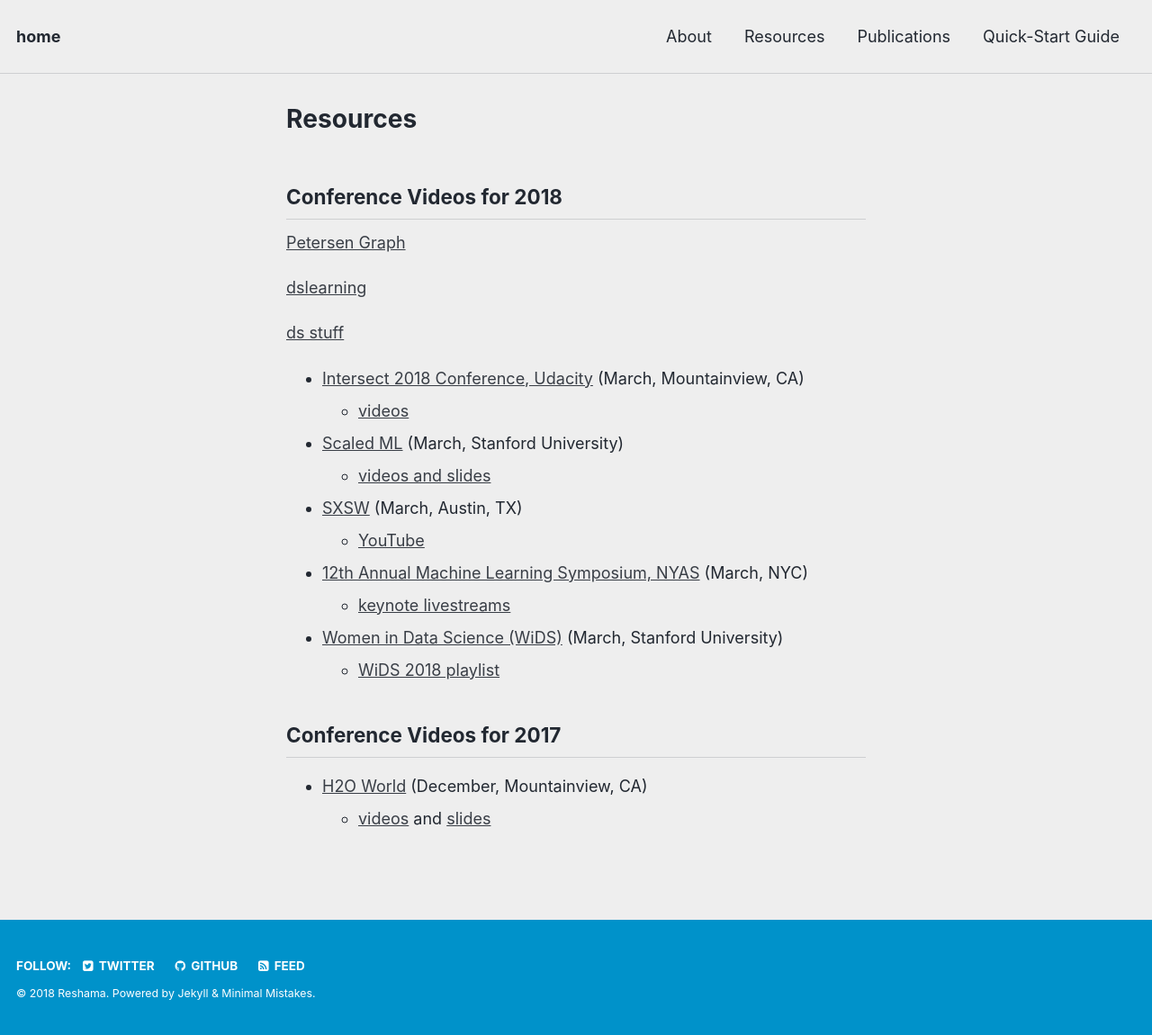
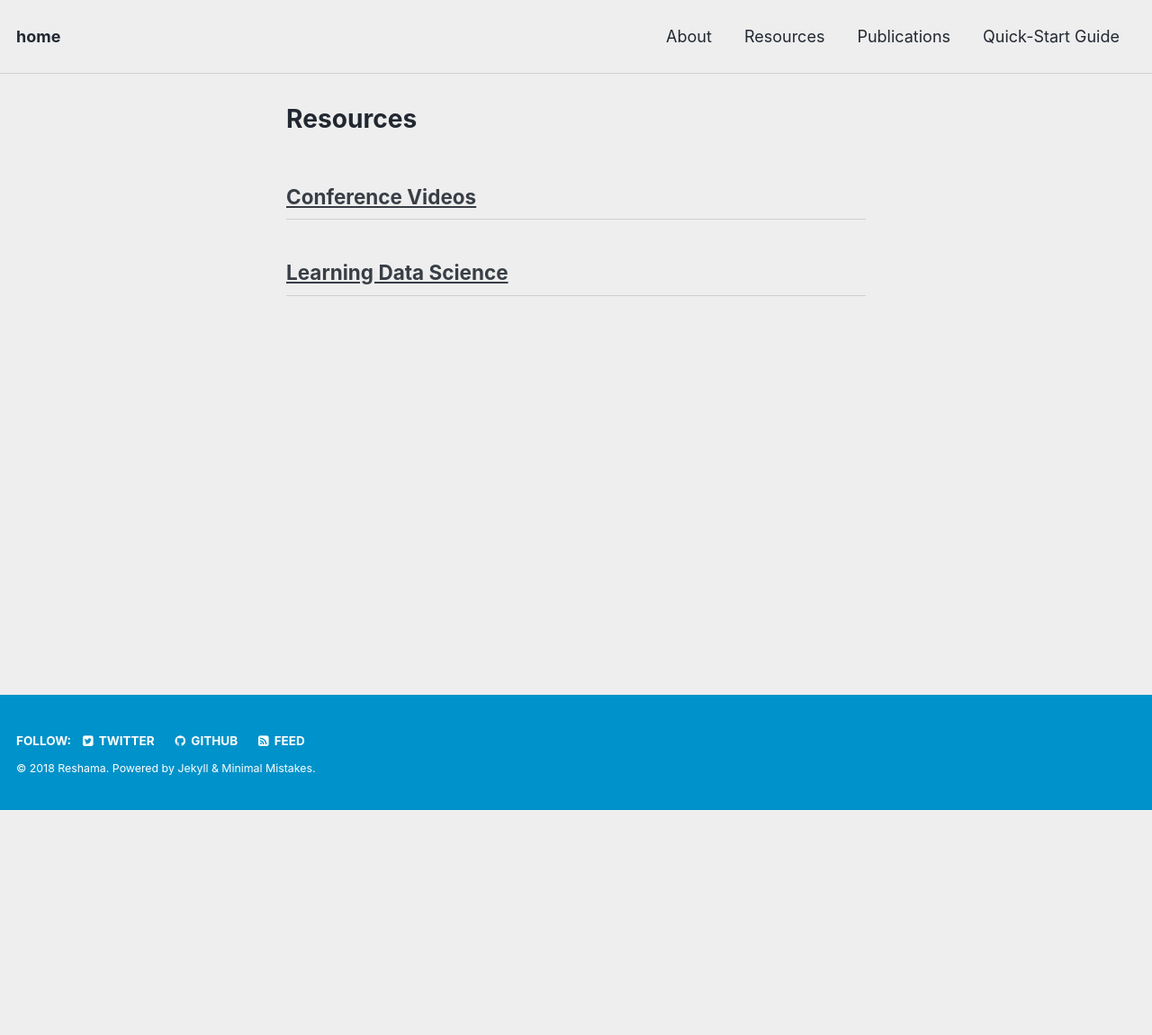
Before and after one commit to reshamas/reshamas.github.io, a Jekyll site: the page built from resources/index.md, in a window 1280 px wide. Shown: the whole page at 90% size. Built offline with Jekyll 4.4.1, drawn with Linux system fonts in a browser that asks for light colours; after the commit the page ends 900 px from its top, so only the background shows below that.

Commit message:
Update index.md

```diff
--- a/resources/index.md
+++ b/resources/index.md
@@ -5,29 +5,6 @@ tags:
 comments: false
 ---
 
-## Conference Videos for 2018
+## [Conference Videos](conf_videos.md)
 
-<a href="http://en.wikipedia.org/wiki/Petersen_graph">Petersen Graph</a>
-
-<a href="ds_learning">dslearning</a>
-
-[ds stuff](ds_learning.md)
-
-* [Intersect 2018 Conference, Udacity](https://www.udacity.com/intersect) (March, Mountainview, CA)
-  - [videos](https://www.youtube.com/watch?v=iq0GQy4-0XY&list=PLAwxTw4SYaPnx-iemVLvedeuc2pUazOUj)
-
-* [Scaled ML](http://scaledml.org) (March, Stanford University)
-  - [videos and slides](https://www.matroid.com/blog/post/slides-and-videos-from-scaledml-2018)
-
-* [SXSW](https://www.sxsw.com/news/2017/sxsw-2018-dates/) (March, Austin, TX)
-  - [YouTube](https://www.youtube.com/results?search_query=sxsw+2018)
-
-* [12th Annual Machine Learning Symposium, NYAS](https://www.nyas.org/events/2018/12th-annual-machine-learning-symposium/) (March, NYC)
-  - [keynote livestreams](https://livestream.com/newyorkacademyofsciences)
-
-* [Women in Data Science (WiDS)](http://www.widsconference.org/about1.html) (March, Stanford University)
-  - [WiDS 2018 playlist](https://www.youtube.com/playlist?list=PLn62CdVLnT-ehGV9_cv1VX2SfZI_Suu7r&disable_polymer=true)
-
-## Conference Videos for 2017
-* [H2O World](http://h2oworld.h2o.ai) (December, Mountainview, CA)
-  - [videos](https://www.youtube.com/playlist?list=PLNtMya54qvOHQs2ZmV-pPSW_etMUykE0_) and [slides](https://www.slideshare.net/0xdata/presentations)
+## [Learning Data Science](ds_learning.md)
```
